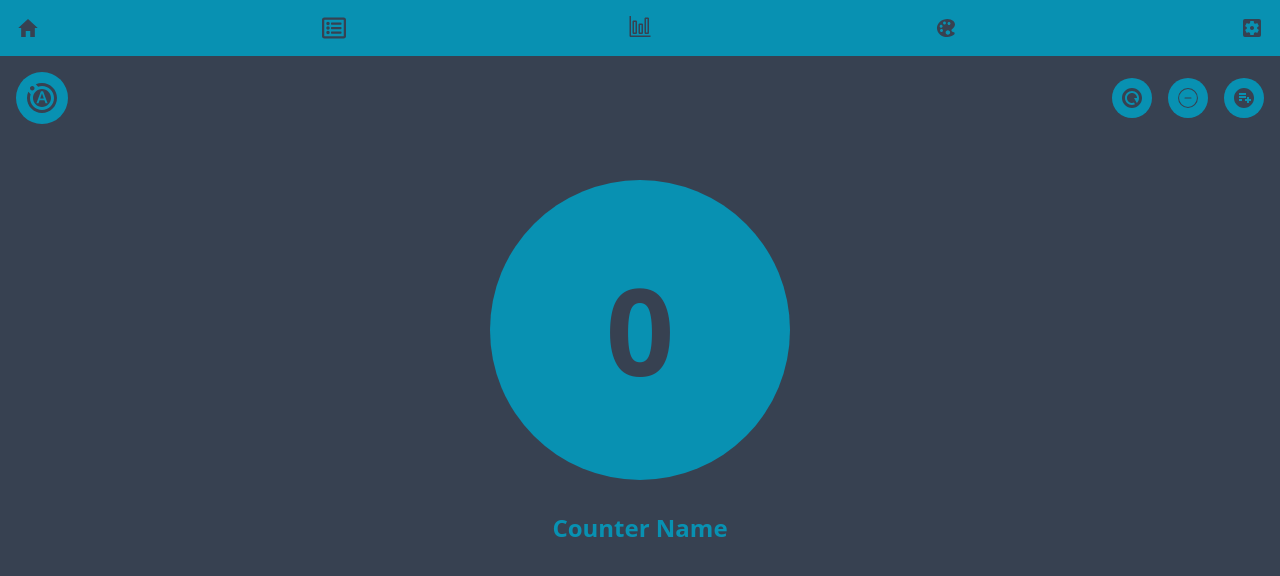
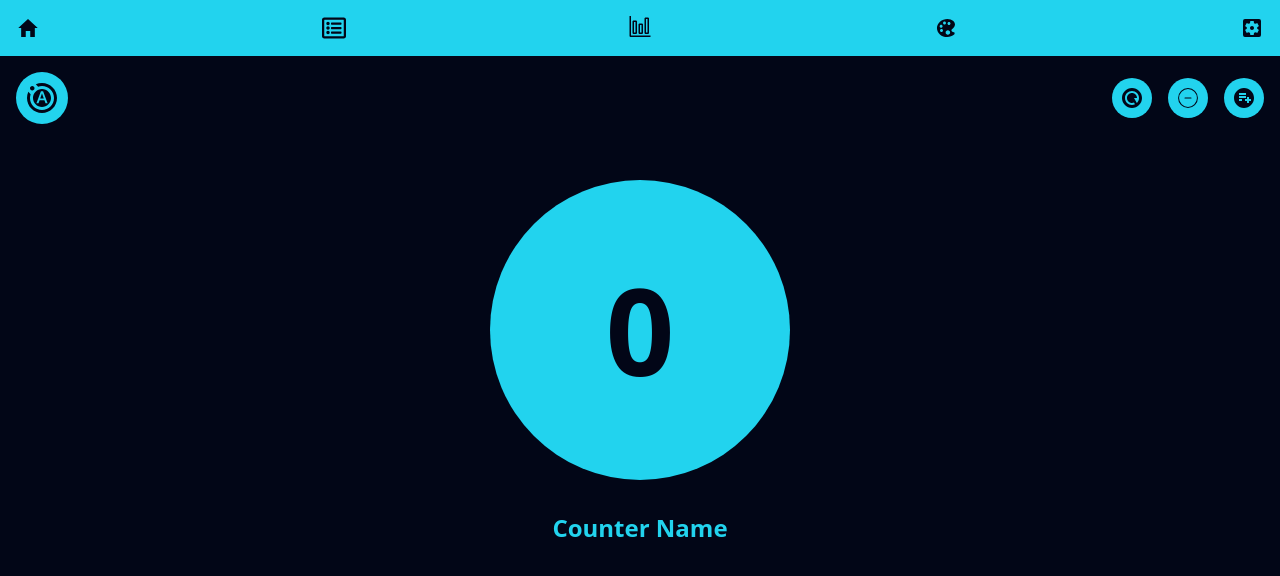
Before and after one commit to IamNayanIslam/advanced-counter-app, a React (Vite) app: page / in a window 1280 px wide. Shown: the top 576 px of the page. Built offline with nearby package versions, Linux system fonts and the light colour scheme.

Commit message:
UI: change primary color to cyan-400

```diff
--- a/src/App.tsx
+++ b/src/App.tsx
@@ -9,7 +9,7 @@ import Usage from "./Pages/Usage";
 function App() {
   return (
     <>
-      <div className="min-h-screen bg-gray-700">
+      <div className="min-h-screen bg-slate-950">
         <BrowserRouter>
           <Routes>
             <Route path="/" element={<Home />} />
--- a/src/Components/AddCounterModal.tsx
+++ b/src/Components/AddCounterModal.tsx
@@ -81,7 +81,7 @@ const AddCounterModal = ({ setAddCounterModal }: IProps) => {
               value={newCounter.name}
               name="name"
               onChange={handleChange}
-              className=" border-b-2 border-gray-600 focus:border-cyan-600 outline-none bg-transparent"
+              className=" border-b-2 border-gray-600 focus:border-cyan-400 outline-none bg-transparent"
             />
           </div>
           <div className="flex flex-col">
@@ -93,7 +93,7 @@ const AddCounterModal = ({ setAddCounterModal }: IProps) => {
               value={newCounter.target}
               name="target"
               onChange={handleChange}
-              className=" border-b-2 border-gray-600 focus:border-cyan-600 outline-none bg-transparent"
+              className=" border-b-2 border-gray-600 focus:border-cyan-400 outline-none bg-transparent"
             />
           </div>
           <div className="flex flex-col">
@@ -105,10 +105,10 @@ const AddCounterModal = ({ setAddCounterModal }: IProps) => {
               value={newCounter.lap}
               name="lap"
               onChange={handleChange}
-              className=" border-b-2 border-gray-600 focus:border-cyan-600 outline-none bg-transparent"
+              className=" border-b-2 border-gray-600 focus:border-cyan-400 outline-none bg-transparent"
             />
           </div>
-          <button className="bg-cyan-600 text-white w-1/4 px-2 py-1 rounded-full self-center">
+          <button className="bg-cyan-400 text-white w-1/4 px-2 py-1 rounded-full self-center">
             Save
           </button>
         </form>
--- a/src/Components/CounterCircle.tsx
+++ b/src/Components/CounterCircle.tsx
@@ -23,13 +23,13 @@ const {dispatch} = useContext(CountersContext)
     <div className="flex flex-col gap-8 justify-center items-center">
       <div
         onClick={handleIncrement}
-        className="w-[300px] h-[300px] bg-cyan-600 rounded-full flex justify-center items-center cursor-pointer"
+        className="w-[300px] h-[300px] bg-cyan-400 rounded-full flex justify-center items-center cursor-pointer"
       >
-        <h2 className="text-[120px] font-bold text-center text-gray-700 select-none">
+        <h2 className="text-[120px] font-bold text-center text-slate-950 select-none">
           {counter.count}
         </h2>
       </div>
-      <h2 onDoubleClick={()=>handleNameEdit(counter.id)} className="text-cyan-600 capitalize text-2xl font-bold select-none cursor-pointer">{counter.name}</h2>
+      <h2 onDoubleClick={()=>handleNameEdit(counter.id)} className="text-cyan-400 capitalize text-2xl font-bold select-none cursor-pointer">{counter.name}</h2>
     </div>
   );
 };
--- a/src/Components/EditCounterModal.tsx
+++ b/src/Components/EditCounterModal.tsx
@@ -67,7 +67,7 @@ const EditCounterModal = ({ setEditCounterModal }: IProps) => {
               value={updatedCounter.name}
               name="name"
               onChange={handleChange}
-              className=" border-b-2 border-gray-600 focus:border-cyan-600 outline-none bg-transparent"
+              className=" border-b-2 border-gray-600 focus:border-cyan-400 outline-none bg-transparent"
             />
           </div>
 
@@ -80,7 +80,7 @@ const EditCounterModal = ({ setEditCounterModal }: IProps) => {
                 value={updatedCounter.count}
               name="count"
               onChange={handleChange}
-              className=" border-b-2 border-gray-600 focus:border-cyan-600 outline-none bg-transparent"
+              className=" border-b-2 border-gray-600 focus:border-cyan-400 outline-none bg-transparent"
             />
           </div>
 
@@ -93,7 +93,7 @@ const EditCounterModal = ({ setEditCounterModal }: IProps) => {
                 value={updatedCounter.target}
               name="target"
                onChange={handleChange}
-              className=" border-b-2 border-gray-600 focus:border-cyan-600 outline-none bg-transparent"
+              className=" border-b-2 border-gray-600 focus:border-cyan-400 outline-none bg-transparent"
             />
           </div>
           <div className="flex flex-col">
@@ -105,10 +105,10 @@ const EditCounterModal = ({ setEditCounterModal }: IProps) => {
                 value={updatedCounter.lap}
               name="lap"
               onChange={handleChange}
-              className=" border-b-2 border-gray-600 focus:border-cyan-600 outline-none bg-transparent"
+              className=" border-b-2 border-gray-600 focus:border-cyan-400 outline-none bg-transparent"
             />
           </div>
-          <button className="bg-cyan-600 text-white w-1/4 px-2 py-1 rounded-full self-center">
+          <button className="bg-cyan-400 text-white w-1/4 px-2 py-1 rounded-full self-center">
             Save
           </button>
         </form>
--- a/src/Components/EditCounterNameModal.tsx
+++ b/src/Components/EditCounterNameModal.tsx
@@ -56,11 +56,11 @@ const EditCounterNameModal = ({setEditCounterNameModal}: IProps) => {
               value={updatedCounter.name}
               name="name"
               onChange={handleChange}
-              className=" border-b-2 border-gray-600 focus:border-cyan-600 outline-none bg-transparent"
+              className=" border-b-2 border-gray-600 focus:border-cyan-400 outline-none bg-transparent"
             />
           </div>
 
-          <button className="bg-cyan-600 text-white w-1/4 px-2 py-1 rounded-full self-center">
+          <button className="bg-cyan-400 text-white w-1/4 px-2 py-1 rounded-full self-center">
             Save
           </button>
         </form>
--- a/src/Components/Navbar.tsx
+++ b/src/Components/Navbar.tsx
@@ -7,29 +7,29 @@ import { Link } from "react-router-dom";
 
 const Navbar = () => {
   return (
-    <div className="py-4 px-4 bg-cyan-600">
+    <div className="py-4 px-4 bg-cyan-400">
       <ul className="flex justify-between">
-        <li className="text-2xl text-gray-700">
+        <li className="text-2xl text-slate-950">
           <Link to={"/"}>
             <IoMdHome />
           </Link>
         </li>
-        <li className="text-2xl text-gray-700">
+        <li className="text-2xl text-slate-950">
           <Link to={"/list"}>
             <FaRegListAlt />
           </Link>
         </li>
-        <li className="text-2xl text-gray-700">
+        <li className="text-2xl text-slate-950">
           <Link to={"/usage"}>
             <VscGraph />
           </Link>
         </li>
-        <li className="text-2xl text-gray-700">
+        <li className="text-2xl text-slate-950">
           <Link to={"/themes"}>
             <IoIosColorPalette />
           </Link>
         </li>
-        <li className="text-2xl text-gray-700">
+        <li className="text-2xl text-slate-950">
           <Link to={"/settings"}>
             <MdSettingsApplications />
           </Link>
--- a/src/Components/SecondNav.tsx
+++ b/src/Components/SecondNav.tsx
@@ -22,25 +22,25 @@ const SecondNav = ({ setAddCounterModal }: IProps) => {
   return (
     <div>
       <div className="flex justify-between items-center bg-transparent px-4 py-4 mb-10">
-        <button className="text-4xl text-gray-700 bg-cyan-600 p-2 rounded-full">
+        <button className="text-4xl text-slate-950 bg-cyan-400 p-2 rounded-full">
           <MdMotionPhotosAuto />
         </button>
         <div className="flex gap-4">
           <button
             onClick={handleReset}
-            className="text-2xl text-gray-700 bg-cyan-600 p-2 rounded-full"
+            className="text-2xl text-slate-950 bg-cyan-400 p-2 rounded-full"
           >
             <RiRestartFill />
           </button>
           <button
             onClick={handleDecrement}
-            className="text-2xl text-gray-700 bg-cyan-600 p-2 rounded-full"
+            className="text-2xl text-slate-950 bg-cyan-400 p-2 rounded-full"
           >
             <CiCircleMinus />
           </button>
           <button
             onClick={() => setAddCounterModal(true)}
-            className="text-2xl text-gray-700 bg-cyan-600 p-2 rounded-full"
+            className="text-2xl text-slate-950 bg-cyan-400 p-2 rounded-full"
           >
             <MdPlaylistAddCircle />
           </button>
--- a/src/Pages/List.tsx
+++ b/src/Pages/List.tsx
@@ -42,7 +42,7 @@ const List = () => {
         {counters.map((counter) => (
           <li
             onClick={() => selectCounter(counter.id)}
-            className={`flex gap-4 items-center justify-between p-4 w-[96%] rounded-md select-none ${counter.isActive ? "bg-cyan-600" : "bg-slate-400"}`}
+            className={`flex gap-4 items-center justify-between p-4 w-[96%] rounded-md select-none ${counter.isActive ? "bg-cyan-400" : "bg-slate-400"}`}
             key={counter.id}
           >
             {`${counter.name} -- ${counter.count}`}{" "}
```
